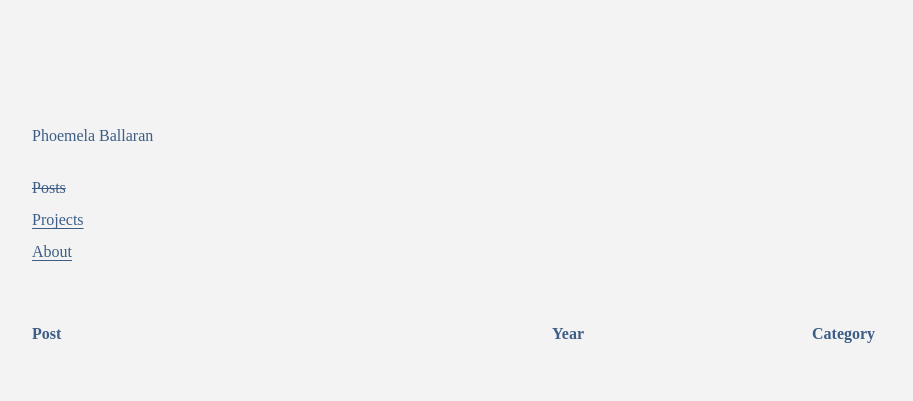
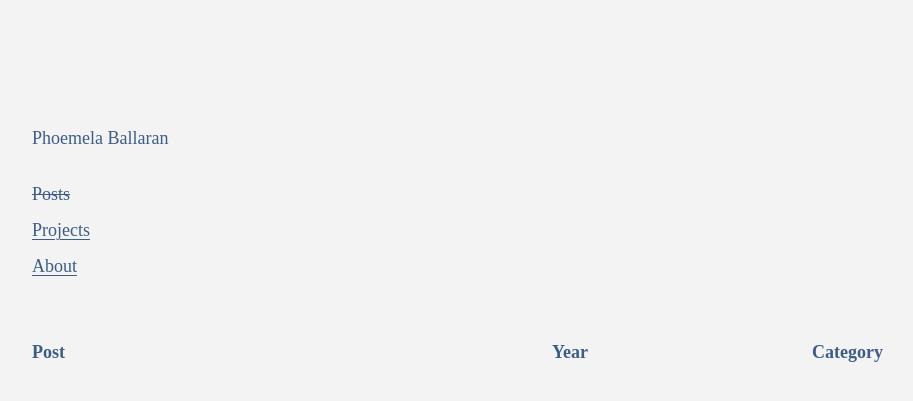
Before and after one commit to phoemelaballaran/phoemelaballaran.github.io, a Jekyll site: the page built from posts.html, in a window 1280 px wide. Shown: the top 401 px of the page, without its empty margins (88-1001 px from the left). Built offline with Jekyll 4.4.1, drawn with Linux system fonts in a browser that asks for light colours; some web fonts are replaced.

Commit message:
Update base.scss

```diff
--- a/_sass/base.scss
+++ b/_sass/base.scss
@@ -4,7 +4,7 @@ $on-laptop:         800px !default;
 // typography
 @import url('https://fonts.googleapis.com/css2?family=Amiri+Quran&display=swap');
 $font__name:       'Amiri Quran', serif;
-$font__size:        16px;
+$font__size:        18px;
 $font__weight:      400;
 $font__line-height: 2;
 
```
